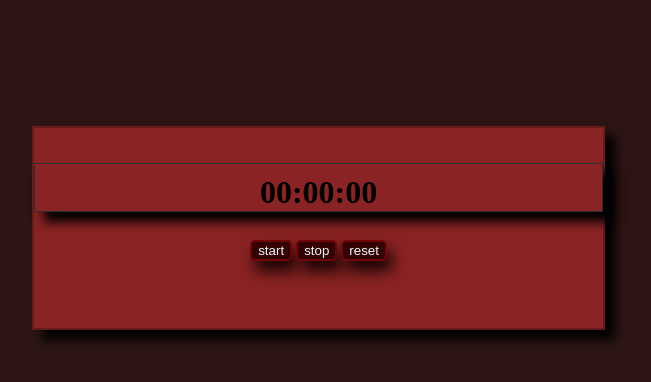
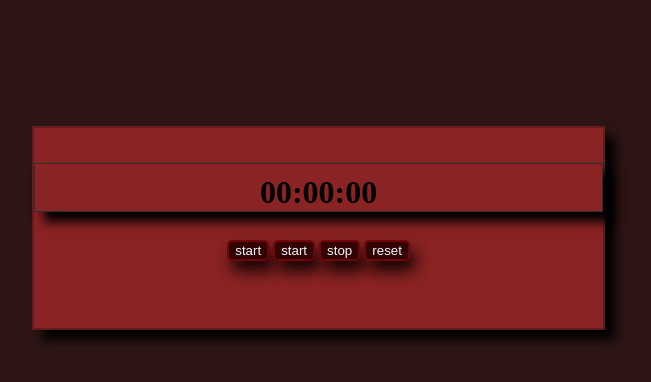
Before and after one commit to hassan2u2/stopwatch, a plain HTML site: page stopwatch/index.html in a window 1280 px wide. Shown: the whole page, without its empty margins (355-1006 px from the left). Drawn offline with Linux system fonts and the light colour scheme.

Commit message:
4th change

```diff
--- a/stopwatch/index.html
+++ b/stopwatch/index.html
@@ -13,7 +13,7 @@
     <button value="start" onclick="startwatch()">start</button>
 
 
-
+    <button value="start" onclick="startwatch()">start</button>
 
 
 
```
